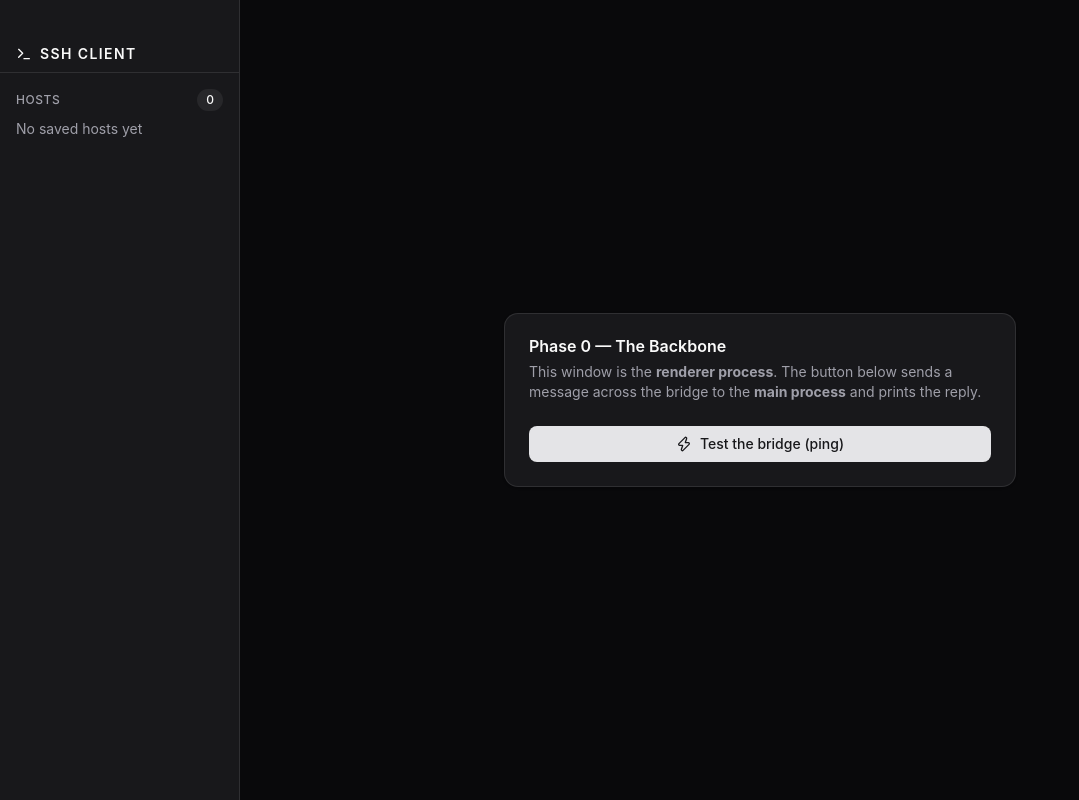
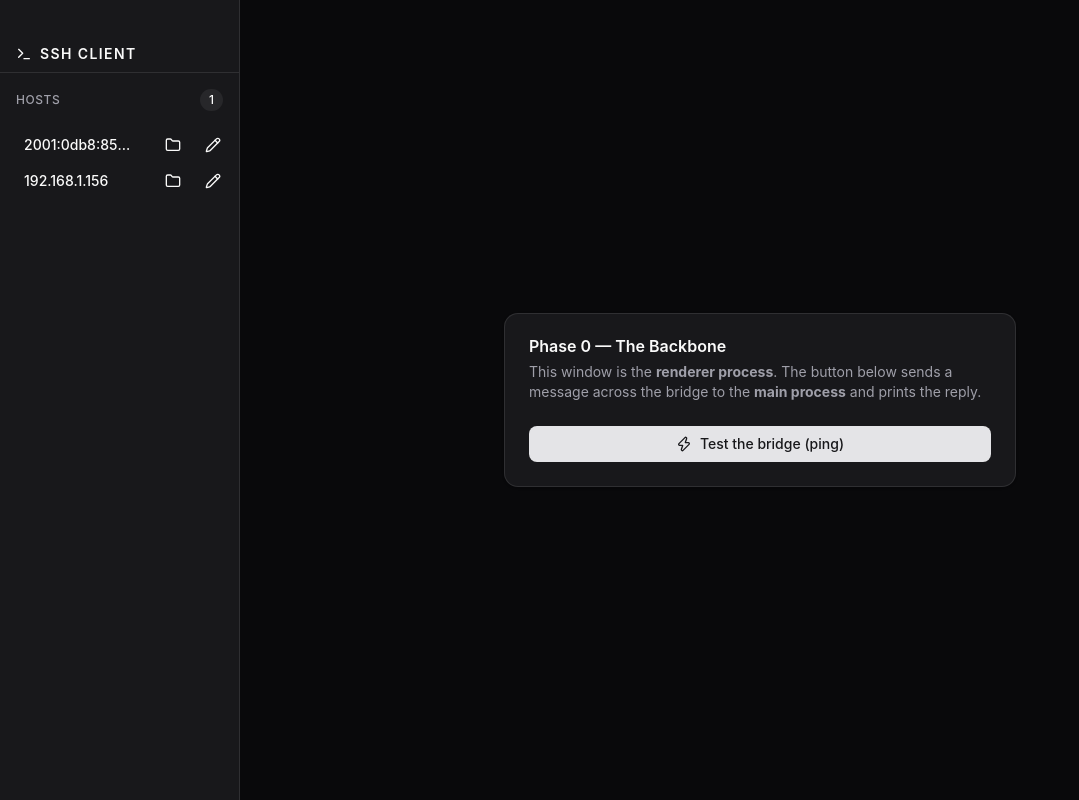
Before and after one commit to Vapourware-Studios/sshclient, a React (Vite) app: page / in a window 1280 px wide. Shown: the whole page, without its empty margins (0-1079 px from the left). Built offline with nearby package versions, Linux system fonts and the light colour scheme.

Commit message:
Add sample hosts to sidebar mockup
Added two example host entries (IPv6 and IPv4) with folder and edit action buttons in the sidebar. Updated hosts badge count to 1, changed ping test message to 'Pong!', and normalized quote style to double quotes for consistency.

```diff
--- a/src/renderer/App.jsx
+++ b/src/renderer/App.jsx
@@ -10,18 +10,18 @@
 // pre-styled, accessible components that live IN OUR CODEBASE under
 // src/renderer/components/ui/ — open them, read them, change them.
 // ============================================================================
-import { useState } from 'react';
-import { Button } from '@/components/ui/button';
+import { useState } from "react";
+import { Button } from "@/components/ui/button";
 import {
   Card,
   CardContent,
   CardDescription,
   CardHeader,
   CardTitle,
-} from '@/components/ui/card';
-import { Badge } from '@/components/ui/badge';
-import { Separator } from '@/components/ui/separator';
-import { Terminal, Zap } from 'lucide-react';
+} from "@/components/ui/card";
+import { Badge } from "@/components/ui/badge";
+import { Separator } from "@/components/ui/separator";
+import { Terminal, Folder, Pencil, Zap } from "lucide-react";
 
 export default function App() {
   // useState gives a component memory that survives re-renders.
@@ -35,8 +35,8 @@ export default function App() {
   // we put the reply into state and let React re-render.
   async function handlePing() {
     setWaiting(true);
-    console.log('[renderer] button clicked, calling window.api.ping(...)');
-    const reply = await window.api.ping('hello from the UI!');
+    console.log("[renderer] button clicked, calling window.api.ping(...)");
+    const reply = await window.api.ping("Pong!");
     setAnswer(reply);
     setWaiting(false);
   }
@@ -47,7 +47,7 @@ export default function App() {
           since main.js hides the native title bar (titleBarStyle). */}
       <div
         className="fixed inset-x-0 top-0 z-50 h-9"
-        style={{ WebkitAppRegion: 'drag' }}
+        style={{ WebkitAppRegion: "drag" }}
       />
 
       {/* ============ LEFT: SIDEBAR (host list lives here later) ========= */}
@@ -66,12 +66,68 @@ export default function App() {
           <h2 className="text-xs font-medium uppercase tracking-wider text-muted-foreground">
             Hosts
           </h2>
-          <Badge variant="secondary">0</Badge>
+          <Badge variant="secondary">1</Badge>
         </div>
+
+        <div className="px-2 pt-2">
+          <div className="flex items-center gap-1">
+            <Button
+              variant="ghost"
+              className="flex-1 min-w-0 justify-start rounded-md transition-colors hover:bg-sidebar-accent"
+            >
+              <span className="truncate">
+                2001:0db8:85a3:0000:0000:8a2e:0370:7334
+              </span>
+            </Button>
+
+            <Button
+              variant="ghost"
+              size="icon"
+              className="shrink-0 hover:bg-sidebar-accent"
+            >
+              <Folder className="size-4" />
+            </Button>
+
+            <Button
+              variant="ghost"
+              size="icon"
+              className="shrink-0 hover:bg-sidebar-accent"
+            >
+              <Pencil className="size-4" />
+            </Button>
+          </div>
+          <div className="flex items-center gap-1">
+            <Button
+              variant="ghost"
+              className="flex-1 min-w-0 justify-start rounded-md transition-colors hover:bg-sidebar-accent"
+            >
+              <span className="truncate">
+                192.168.1.156
+              </span>
+            </Button>
+
+            <Button
+              variant="ghost"
+              size="icon"
+              className="shrink-0 hover:bg-sidebar-accent"
+            >
+              <Folder className="size-4" />
+            </Button>
+
+            <Button
+              variant="ghost"
+              size="icon"
+              className="shrink-0 hover:bg-sidebar-accent"
+            >
+              <Pencil className="size-4" />
+            </Button>
+          </div>
+        </div>
+
 
         {/* In Phase 1 mission 1.2, this becomes a list rendered from an
             array — in React that's hosts.map(host => <li>...</li>). */}
-        <p className="px-4 text-sm text-muted-foreground">No saved hosts yet</p>
+        {/* <p className="px-4 text-sm text-muted-foreground">No saved hosts yet</p> */}
       </aside>
 
       {/* ============ RIGHT: MAIN AREA (future terminal) ================= */}
@@ -81,13 +137,13 @@ export default function App() {
             <CardTitle>Phase 0 — The Backbone</CardTitle>
             <CardDescription>
               This window is the <strong>renderer process</strong>. The button
-              below sends a message across the bridge to the{' '}
+              below sends a message across the bridge to the{" "}
               <strong>main process</strong> and prints the reply.
             </CardDescription>
           </CardHeader>
           <CardContent className="flex flex-col gap-4">
             <Button onClick={handlePing} disabled={waiting}>
-              <Zap /> {waiting ? 'Pinging…' : 'Test the bridge (ping)'}
+              <Zap /> {waiting ? "Pinging…" : "Test the bridge (ping)"}
             </Button>
 
             {/* && = "render this only if answer exists" (null renders nothing) */}
```
